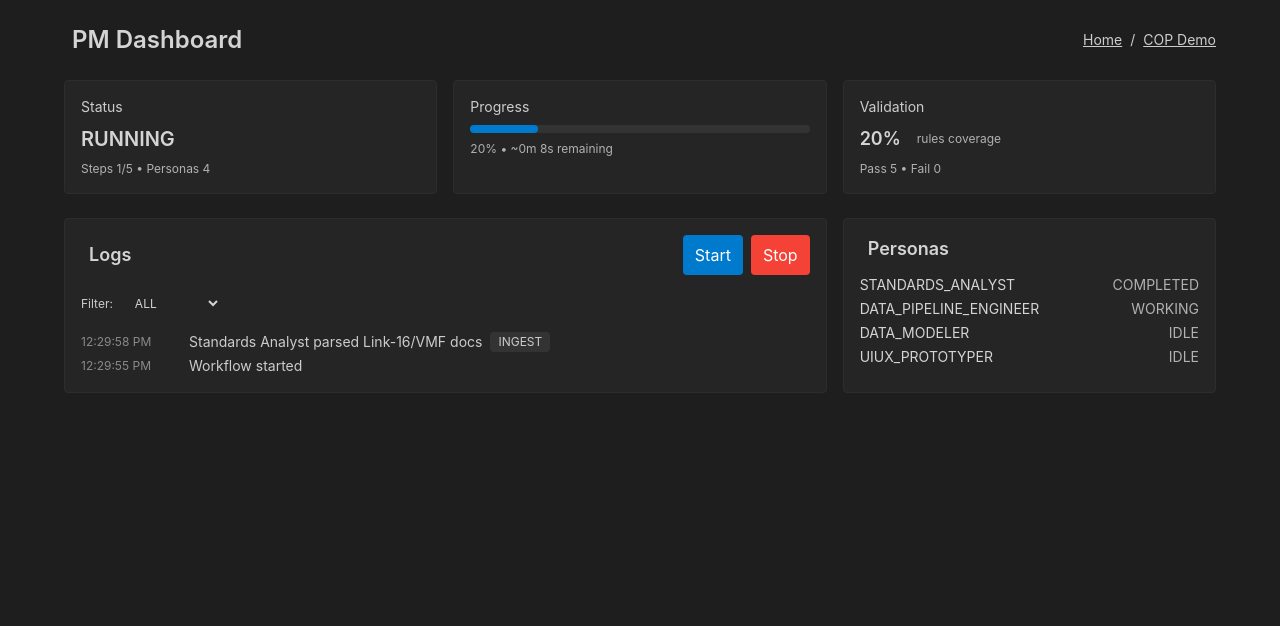
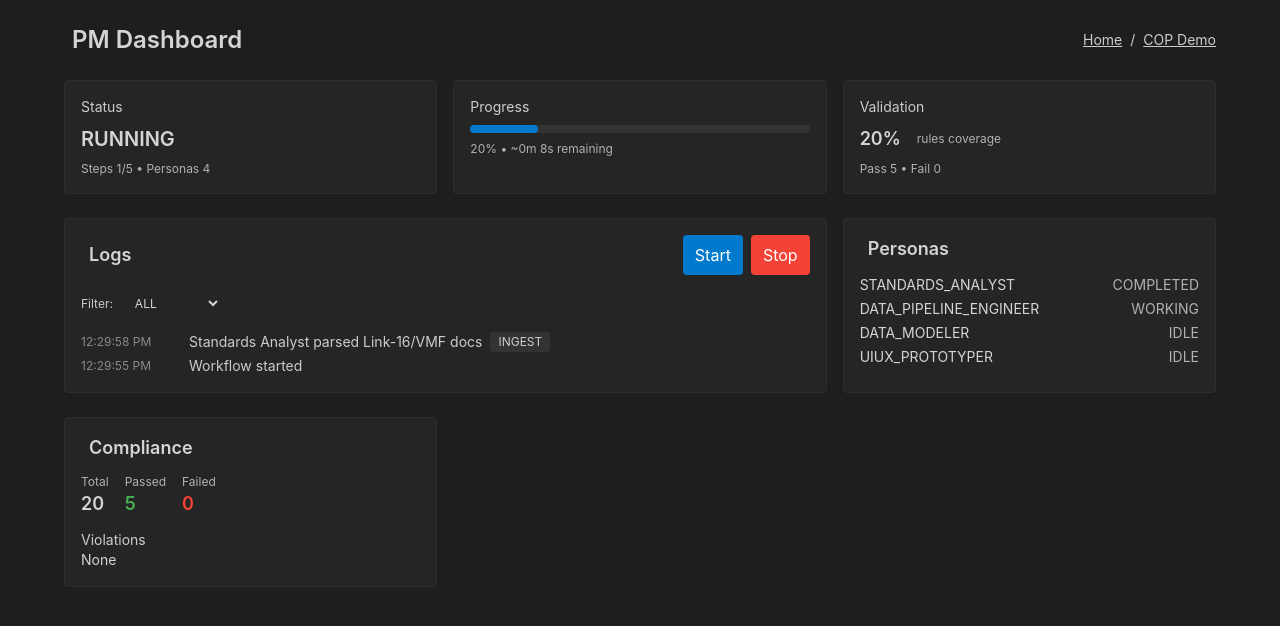
Before and after one commit to laserpointlabs/blueforce-cop-demo, a Next.js app: page /pm-dashboard in a window 1280 px wide. Both pictures are taken after a click on the button "Start". Shown: the top 626 px of the page. Built offline with nearby package versions, Linux system fonts and the light colour scheme.

Commit message:
feat(pm-dashboard): add Compliance panel with totals, pass/fail, violations; update manager to track compliance over steps

```diff
--- a/app/pm-dashboard/page.tsx
+++ b/app/pm-dashboard/page.tsx
@@ -163,6 +163,47 @@ export default function PMDashboard() {
             </ul>
           </div>
         </section>
+
+        <section className="grid grid-cols-1 md:grid-cols-3 gap-4">
+          <div className="p-4 rounded border space-y-3" style={{ backgroundColor: 'var(--theme-bg-secondary)', borderColor: 'var(--theme-border)' }}>
+            <h2 className="text-lg font-semibold flex items-center gap-2"><Icon name="shield" size="sm" /> Compliance</h2>
+            {wf?.compliance ? (
+              <>
+                <div className="flex items-center gap-4">
+                  <div>
+                    <div className="text-xs opacity-80">Total</div>
+                    <div className="text-lg font-semibold">{wf.compliance.total}</div>
+                  </div>
+                  <div>
+                    <div className="text-xs opacity-80">Passed</div>
+                    <div className="text-lg font-semibold" style={{ color: 'var(--theme-accent-success)' }}>{wf.compliance.passed}</div>
+                  </div>
+                  <div>
+                    <div className="text-xs opacity-80">Failed</div>
+                    <div className="text-lg font-semibold" style={{ color: 'var(--theme-accent-error)' }}>{wf.compliance.failed}</div>
+                  </div>
+                </div>
+                <div>
+                  <div className="text-sm" style={{ color: 'var(--theme-text-secondary)' }}>Violations</div>
+                  <ul className="text-sm space-y-1">
+                    {wf.compliance.violations.length === 0 ? (
+                      <li>None</li>
+                    ) : (
+                      wf.compliance.violations.slice().reverse().map((v: any) => (
+                        <li key={v.id} className="flex items-center justify-between">
+                          <span>{v.rule} - {v.message}</span>
+                          <span className="text-xs opacity-70">{v.severity}</span>
+                        </li>
+                      ))
+                    )}
+                  </ul>
+                </div>
+              </>
+            ) : (
+              <div className="text-sm" style={{ color: 'var(--theme-text-secondary)' }}>No compliance data yet.</div>
+            )}
+          </div>
+        </section>
       </div>
     </main>
   );
--- a/lib/workflows/manager.ts
+++ b/lib/workflows/manager.ts
@@ -25,6 +25,18 @@ export interface Workflow {
   step: number; // simple linear step for demo
   personas: PersonaInstance[];
   logs: LogEntry[];
+  compliance: {
+    total: number;
+    passed: number;
+    failed: number;
+    violations: Array<{
+      id: string;
+      rule: string;
+      severity: 'LOW' | 'MEDIUM' | 'HIGH';
+      message: string;
+      ts: number;
+    }>;
+  };
 }
 
 // Persist across Next dev HMR reloads
@@ -55,7 +67,13 @@ export function createCopDemoWorkflow(): Workflow {
       { id: generateId(), type: 'DATA_MODELER', status: 'IDLE', lastUpdate: now },
       { id: generateId(), type: 'UIUX_PROTOTYPER', status: 'IDLE', lastUpdate: now }
     ],
-    logs: [{ ts: now, message: 'Workflow started' }]
+    logs: [{ ts: now, message: 'Workflow started' }],
+    compliance: {
+      total: 20,
+      passed: 0,
+      failed: 0,
+      violations: []
+    }
   };
   workflows.set(id, wf);
   return wf;
@@ -77,24 +95,40 @@ export function getWorkflow(id: string): Workflow | undefined {
         push('Standards Analyst parsed Link-16/VMF docs', { personaId: wf.personas[0].id, phase: 'INGEST' });
         wf.personas[0].status = 'COMPLETED';
         wf.personas[1].status = 'WORKING';
+        wf.compliance.passed = 5;
         break;
       case 2:
         push('Pipeline Engineer generated parsing/validation code', { personaId: wf.personas[1].id, phase: 'CODEGEN' });
         wf.personas[1].status = 'COMPLETED';
         wf.personas[2].status = 'WORKING';
+        wf.compliance.passed = 10;
+        wf.compliance.failed = 1;
+        wf.compliance.violations.push({
+          id: generateId(),
+          rule: 'VMF-VAL-001',
+          severity: 'LOW',
+          message: 'Optional field missing default mapping; using fallback',
+          ts: Date.now()
+        });
         break;
       case 3:
         push('Data Modeler aligned schemas and validated interoperability', { personaId: wf.personas[2].id, phase: 'MAPPING' });
         wf.personas[2].status = 'COMPLETED';
         wf.personas[3].status = 'WORKING';
+        wf.compliance.passed = 15;
+        wf.compliance.failed = 1;
         break;
       case 4:
         push('UI/UX Prototyper created COP visualization', { personaId: wf.personas[3].id, phase: 'VIZ' });
         wf.personas[3].status = 'COMPLETED';
+        wf.compliance.passed = 19;
+        wf.compliance.failed = 1;
         break;
       case 5:
         push('Workflow completed successfully', { phase: 'DONE' });
         wf.status = 'COMPLETED';
+        wf.compliance.passed = 20;
+        wf.compliance.failed = 0;
         break;
     }
   }
```
